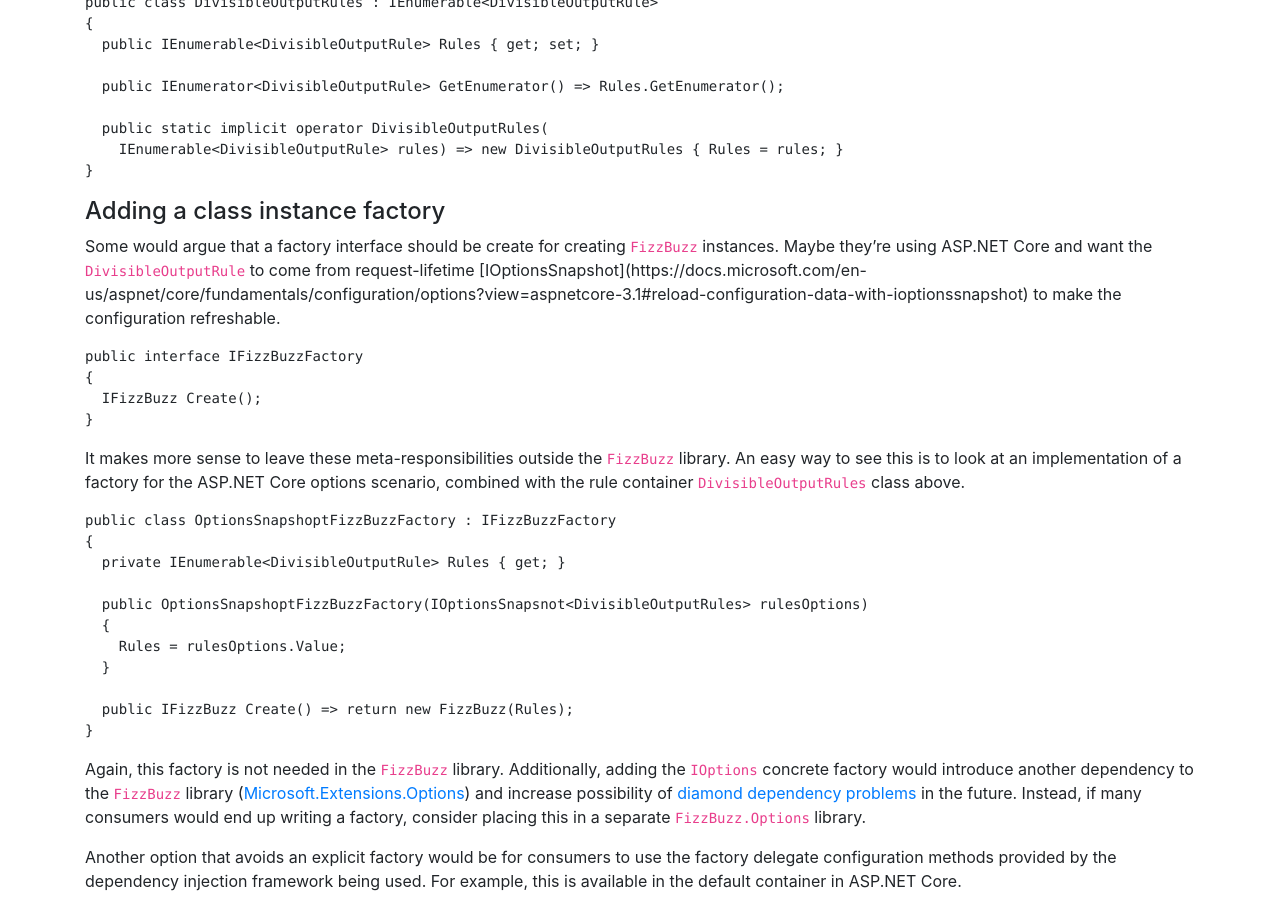
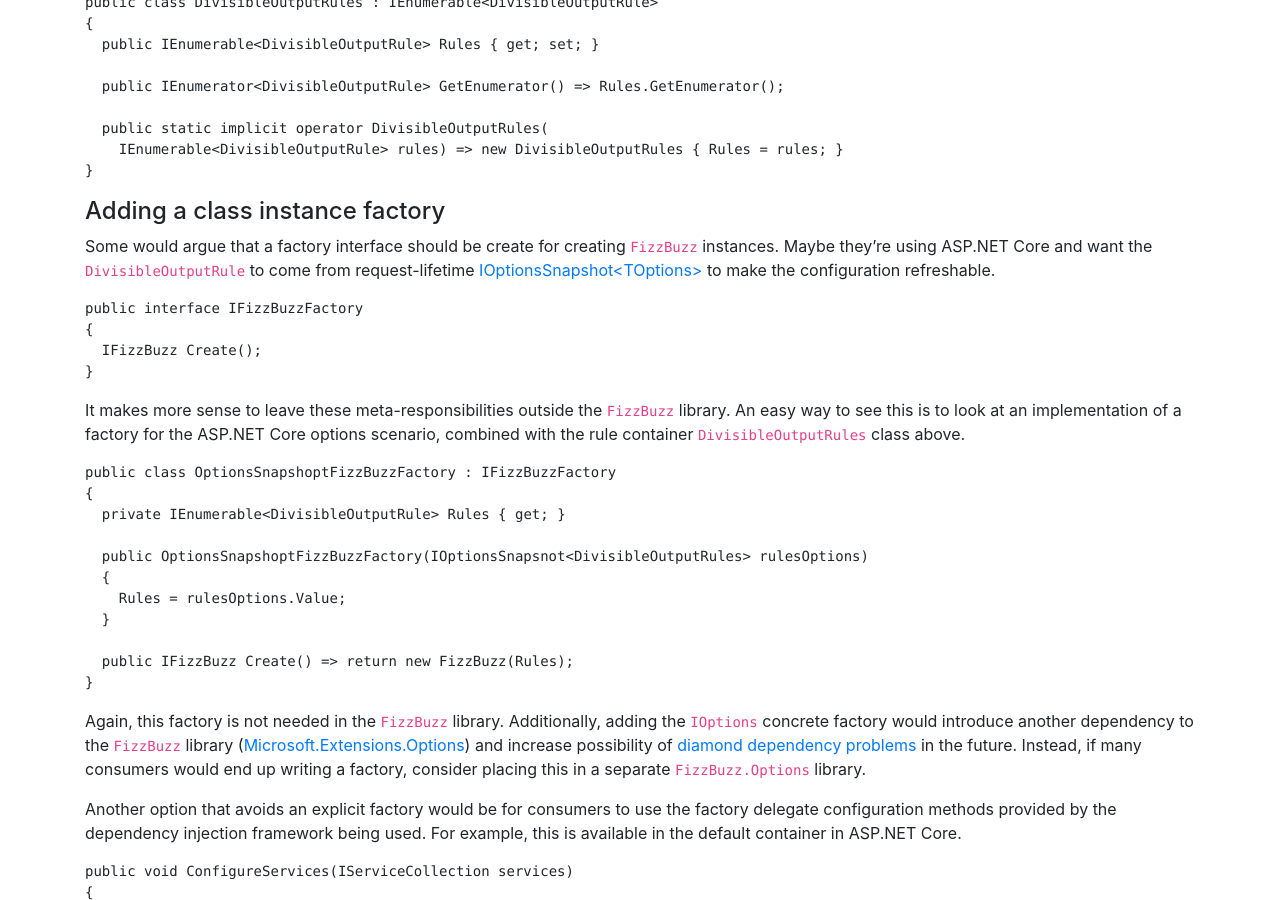
Before and after one commit to jeffreyrivor/jeffreyrivor.github.io, a Jekyll site: the page built from _posts/2020-05-24-fizzbuzz-enterprise-style-gone-too-far.md, in a window 1280 px wide and 900 px high, scrolled down 3244 px. Built offline with Jekyll 4.4.1, drawn with Linux system fonts in a browser that asks for light colours.

Commit message:
Escape generic type in hyperlink mistakenly parsed as html tag

````diff
--- a/_posts/2020-05-24-fizzbuzz-enterprise-style-gone-too-far.md
+++ b/_posts/2020-05-24-fizzbuzz-enterprise-style-gone-too-far.md
@@ -178,7 +178,7 @@ public class DivisibleOutputRules : IEnumerable<DivisibleOutputRule>
 #### Adding a class instance factory
 Some would argue that a factory interface should be create for creating `FizzBuzz` instances. Maybe they're
 using ASP.NET Core and want the `DivisibleOutputRule` to come from request-lifetime
-[IOptionsSnapshot<TOptions>](https://docs.microsoft.com/en-us/aspnet/core/fundamentals/configuration/options?view=aspnetcore-3.1#reload-configuration-data-with-ioptionssnapshot)
+[IOptionsSnapshot\<TOptions\>](https://docs.microsoft.com/en-us/aspnet/core/fundamentals/configuration/options?view=aspnetcore-3.1#reload-configuration-data-with-ioptionssnapshot)
 to make the configuration refreshable.
 
 ```csharp
````
